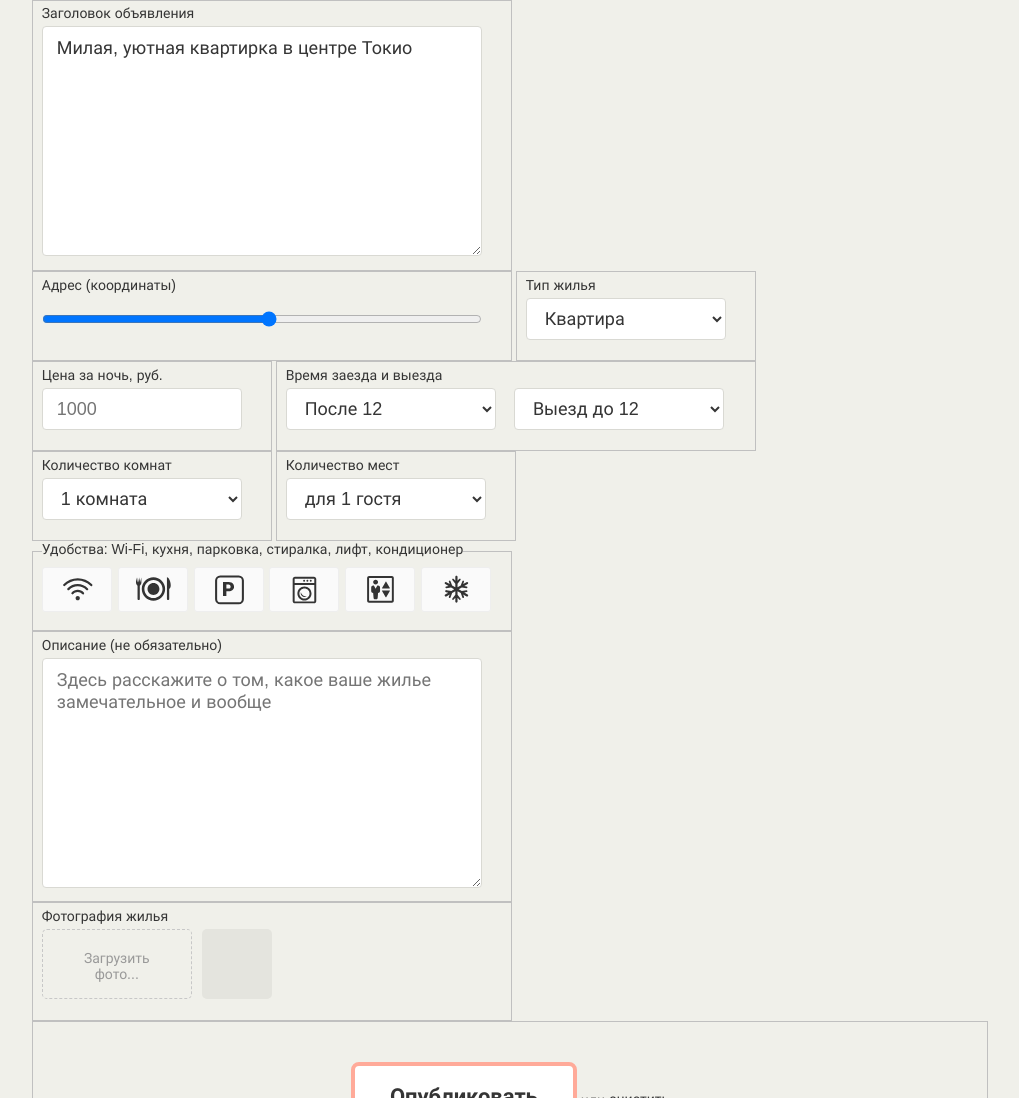
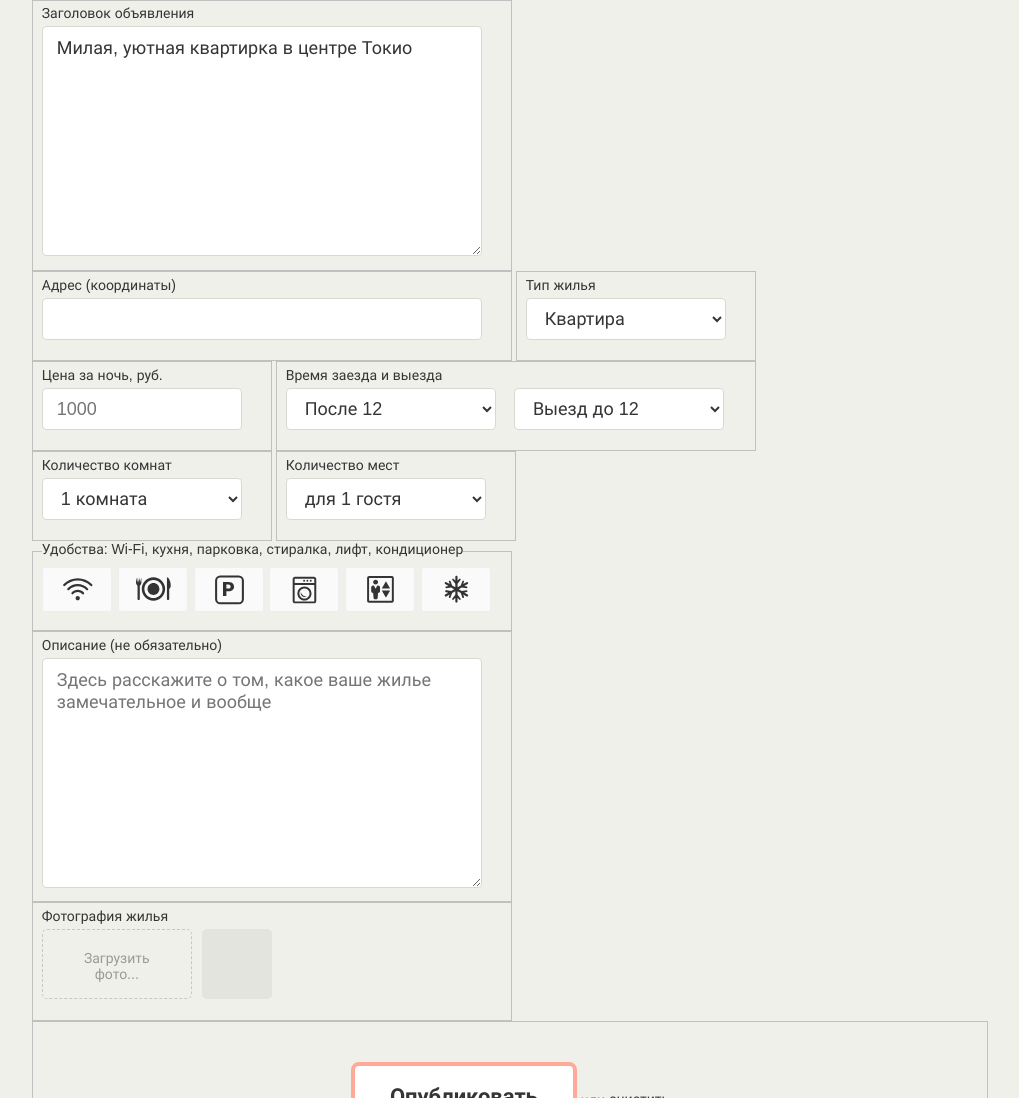
Before and after one commit to develo66er/1868813-keksobooking-24, a website with bundled scripts: page index.html in a window 1280 px wide. Shown: the part 857-1955 px from the top of the page, without its empty margins (90-1109 px from the left). Built offline with nearby package versions, Linux system fonts and the light colour scheme.

Commit message:
правки по замечанию

```diff
--- a/index.html
+++ b/index.html
@@ -93,7 +93,7 @@
         </fieldset>
         <fieldset class="ad-form__element ad-form__element--wide">
           <label class="ad-form__label" for="address">Адрес (координаты)</label>
-          <input id="address" name="address" type="range">
+          <input id="address" name="address" type="text">
         </fieldset>
         <fieldset class="ad-form__element">
           <label class="ad-form__label" for="type">Тип жилья</label>
```
